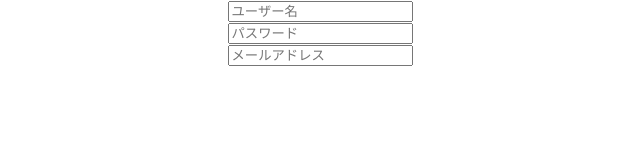
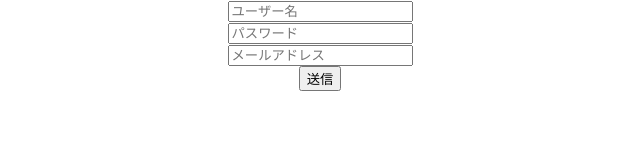
Before and after one commit to ntk221/notion_clone, a React (Create React App) app in the folder frontend/: page / in a window 1280 px wide. Shown: the top 160 px of the page, without its empty margins (320-960 px from the left). Built offline with nearby package versions, Linux system fonts and the light colour scheme.

Commit message:
[#21] 送信ボタンを実装

```diff
--- a/frontend/src/App.tsx
+++ b/frontend/src/App.tsx
@@ -3,6 +3,7 @@ import logo from "./logo.svg";
 import "./App.css";
 import "./components/InputField";
 import InputField from "./components/InputField";
+import SubmitButton from "./components/SubmitButton";
 
 function App() {
   return (
@@ -10,6 +11,7 @@ function App() {
       <InputField type="text" placeholder="ユーザー名" />
       <InputField type="text" placeholder="パスワード" />
       <InputField type="text" placeholder="メールアドレス" />
+      <SubmitButton onSubmit={() => console.log("hoge")} />
     </div>
   );
 }
--- /dev/null
+++ b/frontend/src/components/SubmitButton.tsx
@@ -0,0 +1,15 @@
+import React from 'react';
+
+interface Props {
+    onSubmit: () => void;
+}
+
+const SubmitButton: React.FC<Props> = ( { onSubmit }) => {
+    return (
+        <button type="submit" onClick={onSubmit}>
+            送信
+        </button>
+    );
+};
+
+export default SubmitButton;
```
